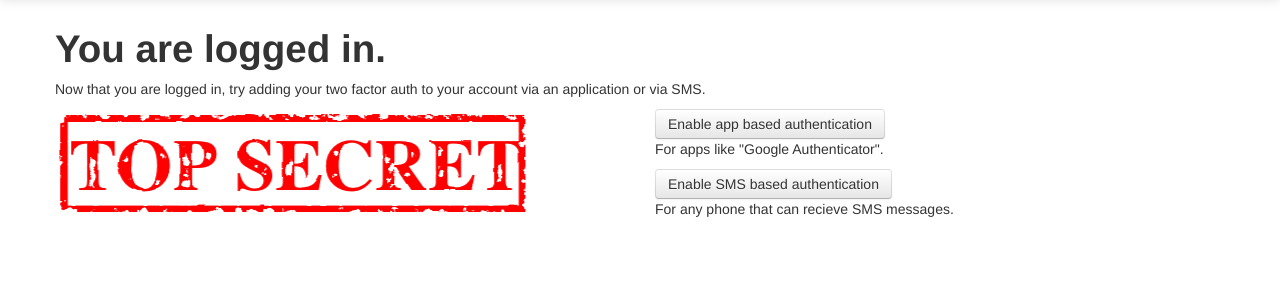
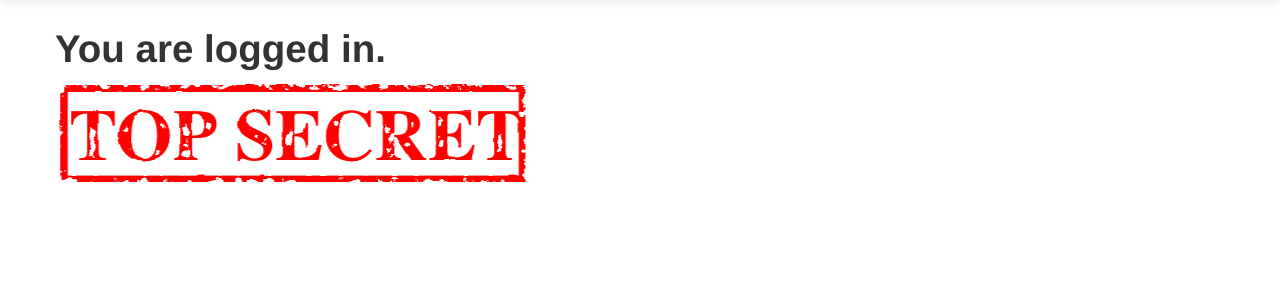
Before and after one commit to jpf/Twilio-TFA, a Flask app: template templates/user.html in a window 1280 px wide. Shown: the part 41-341 px from the top of the page. Run offline with Flask 2, Linux system fonts and the light colour scheme; the template is opened without the code that fills it, so the values that code supplies are empty; parts of the project's set-up code (start-up, migrations or seed data) failed here and were passed over; some libraries are stand-ins or nearby versions.

Commit message:
what the code looks like without tfa

```diff
--- a/app.py
+++ b/app.py
@@ -1,17 +1,13 @@
 import os
-import StringIO
-import urlparse
 
 import bcrypt
 from twilio.rest import TwilioRestClient
 from flask.ext.login import LoginManager
 from flask import Flask
-from flask import Response
 from flask import request
 from flask import redirect
 from flask import url_for
 from flask import render_template
-from flask import session
 from flask.ext.login import login_user
 from flask.ext.login import logout_user
 from flask.ext.login import current_user
@@ -19,7 +15,6 @@ from flask.ext.login import login_required
 from pymongo import Connection
 
 from konfig import Konfig
-from totp_auth import TotpAuth
 
 app = Flask(__name__)
 konf = Konfig()
@@ -43,13 +38,9 @@ class User:
         self.id = user_id.lower()
         self.db = connection.tfa.users
         self.account = self.db.find_one({'uid': self.id})
-        if self.account and 'totp_secret' in self.account:
-            self.totp = TotpAuth(self.account['totp_secret'])
 
     def create(self):
-        auth = TotpAuth()
-        self.db.insert({'uid': self.id,
-                        'totp_secret': auth.secret})
+        self.db.insert({'uid': self.id})
         self.account = self.db.find_one({'uid': self.id})
 
     def save(self):
@@ -58,23 +49,6 @@ class User:
     def password_valid(self, pwd):
         pwd_hash = self.account['password_hash']
         return bcrypt.hashpw(pwd, pwd_hash) == pwd_hash
-
-    def send_sms(self, ok_to_send=False):
-        if 'totp_enabled_via_sms' in self.account:
-            ok_to_send = True
-        if ok_to_send:
-            token = self.totp.generate_token()
-            msg = "Use this code to log in: %s" % token
-            try:
-                phone_number = self.account['phone_number']
-                rv = twilio.sms.messages.create(to=phone_number,
-                                                from_=konf.twilio_from_number,
-                                                body=msg)
-            except:
-                return False
-            if rv:
-                return rv.status != 'failed'
-        return False
 
     # The methods below are required by flask-login
     def is_authenticated(self):
@@ -100,22 +74,12 @@ def main_page():
     if not user.account or not user.password_valid(request.form['password']):
         opts['invalid_username_or_password'] = True
         return render_template('main_page.html', opts=opts)
-    totp_enabled = False
-    for type in ['totp_enabled_via_app', 'totp_enabled_via_sms']:
-        if type in user.account:
-            totp_enabled = user.account[type]
-    if totp_enabled:
-        session['uid'] = user.get_id()
-        session['stage'] = 'password-validated'
-        return redirect(url_for('verify_tfa'))
-    else:
-        login_user(user)
-        return redirect(url_for('user'))
+    login_user(user)
+    return redirect(url_for('user'))
 
 
 @app.route("/sign-up", methods=['GET', 'POST'])
 def sign_up():
-    # FIXME: Test for the 'ideal case', render_template otherwise
     opts = {}
     if request.method == 'GET':
         return render_template('sign_up.html', opts=opts)
@@ -132,85 +96,6 @@ def sign_up():
     user.save()
     login_user(user)
     return redirect(url_for('user'))
-
-
-@app.route("/verify-tfa", methods=['GET', 'POST'])
-def verify_tfa():
-    user = User(session['uid'])
-    opts = {'user': user}
-    if request.method == 'GET':
-        opts['sms_sent'] = user.send_sms()
-        return render_template('verify_tfa.html', opts=opts)
-    if not session['uid']:
-        opts['error-no-username'] = True
-        return render_template('verify_tfa.html', opts=opts)
-    if session['stage'] != 'password-validated':
-        opts['error-unverified-password'] = True
-        return render_template('verify_tfa.html', opts=opts)
-    if user.totp.valid(request.form['token']):
-        login_user(user)
-        session['stage'] = 'logged-in'
-        return redirect(url_for('user'))
-    else:
-        opts['error-invalid-token'] = True
-        return render_template('verify_tfa.html', opts=opts)
-
-
-@app.route("/enable-tfa-via-app", methods=['GET', 'POST'])
-@login_required
-def enable_tfa_via_app():
-    opts = {'user': current_user}
-    if request.method == 'GET':
-        return render_template('enable_tfa_via_app.html', opts=opts)
-    token = request.form['token']
-    if token and current_user.totp.valid(token):
-        current_user.account['totp_enabled_via_app'] = True
-        current_user.save()
-        return render_template('enable_tfa_via_app.html', opts=opts)
-    else:
-        opts['token_error'] = True
-        return render_template('enable_tfa_via_app.html', opts=opts)
-
-
-@app.route('/auth-qr-code.png')
-@login_required
-def auth_qr_code():
-    """generate a QR code with the users TOTP secret
-
-    We do this to reduce the risk of leaking
-    the secret over the wire in plaintext"""
-    #FIXME: This logic should really apply site-wide
-    domain = urlparse.urlparse(request.url).netloc
-    if not domain:
-        domain = 'example.com'
-    username = "%s@%s" % (current_user.id, domain)
-    qrcode = current_user.totp.qrcode(username)
-    stream = StringIO.StringIO()
-    qrcode.save(stream)
-    image = stream.getvalue()
-    return Response(image, mimetype='image/png')
-
-
-@app.route("/enable-tfa-via-sms", methods=['GET', 'POST'])
-@login_required
-def enable_tfa_via_sms():
-    opts = {'user': current_user}
-    if request.method == 'GET':
-        return render_template('enable_tfa_via_sms.html', opts=opts)
-    if 'phone_number' in request.form and request.form['phone_number']:
-        current_user.account['phone_number'] = request.form['phone_number']
-        current_user.save()
-        opts['sms_sent'] = current_user.send_sms(ok_to_send=True)
-        opts['phone_number_updated'] = True
-        return render_template('enable_tfa_via_sms.html', opts=opts)
-    token = request.form['token']
-    if token and current_user.totp.valid(token):
-        current_user.account['totp_enabled_via_sms'] = True
-        current_user.save()
-        return render_template('enable_tfa_via_sms.html', opts=opts)
-    else:
-        opts['token_error'] = True
-        return render_template('enable_tfa_via_sms.html', opts=opts)
 
 
 @app.route("/user")
--- a/templates/user.html
+++ b/templates/user.html
@@ -5,42 +5,12 @@
         <h1>
           You are logged in.
         </h1>
-        <p>
-          Now that you are logged in, try adding your two factor auth to your account
-          via an application or via SMS.
-        </p>
       </div>
       <div class="row">
         <div class="span6">
 	  <!-- Source: http://openclipart.org/detail/176289/top-secret-by-joshbressers-176289 -->
           <img src="/static/img/top-secret.png"/>
         </div>
-        <div class="span6">
-          <a class="btn" href="/enable-tfa-via-app">
-            Enable app based authentication
-          </a>
-          <div>
-            <p>
-              For apps like "Google Authenticator".
-	      {% if opts['user'].account['totp_enabled_via_app'] %}
-              <br>
-              (Enabled)
-	      {% endif %}
-            </p>
-          </div>
-          <a class="btn" href="/enable-tfa-via-sms">
-            Enable SMS based authentication
-          </a>
-          <div>
-            <p>
-              For any phone that can recieve SMS messages.
-	      {% if opts['user'].account['totp_enabled_via_sms'] %}
-              <br>
-              (Enabled for {{ opts['user'].account['phone_number'] }})
-	      {% endif %}
-            </p>
-          </div>
-        </div>
       </div>
     </div>
 {% endblock %}
```
